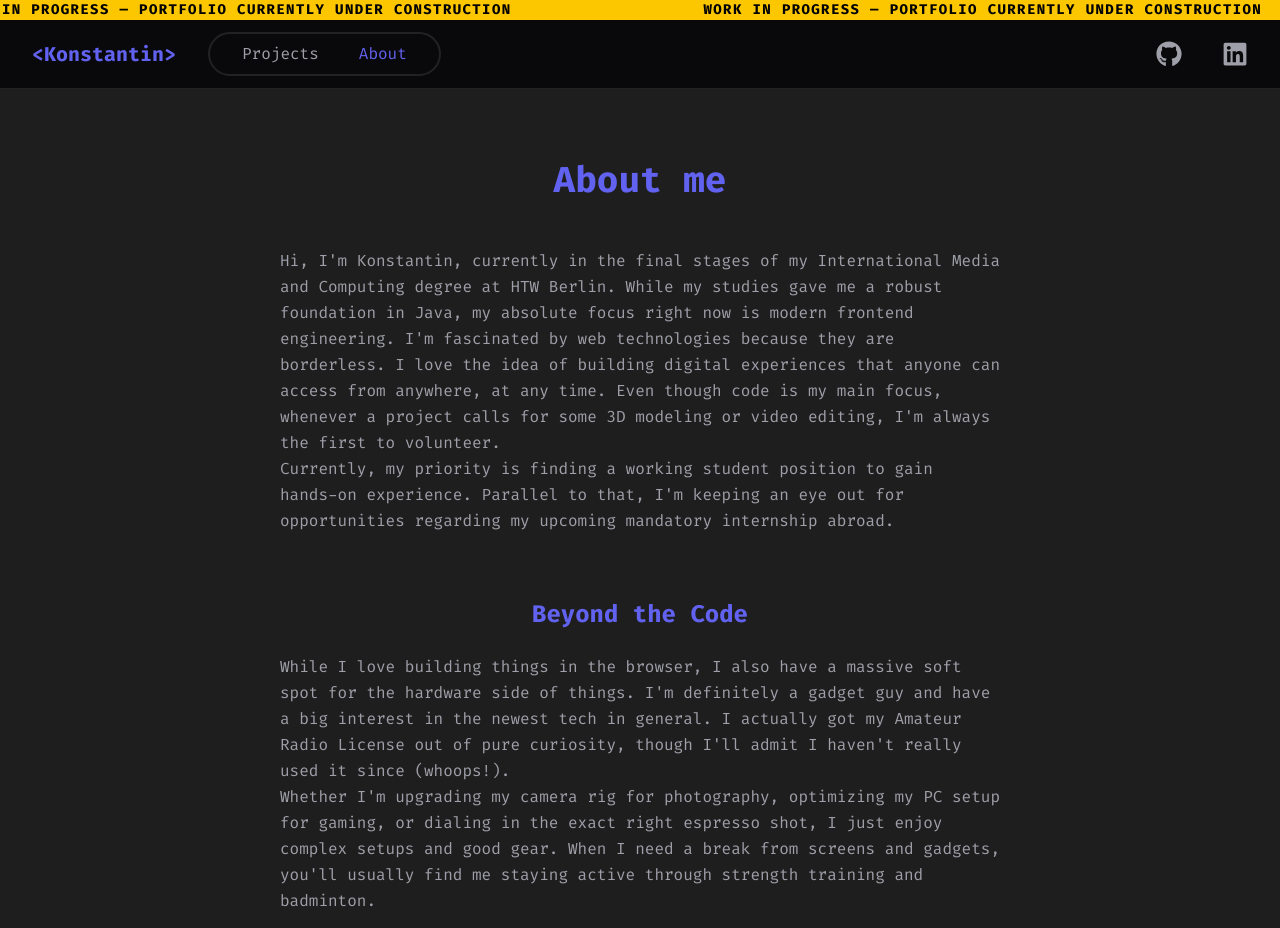
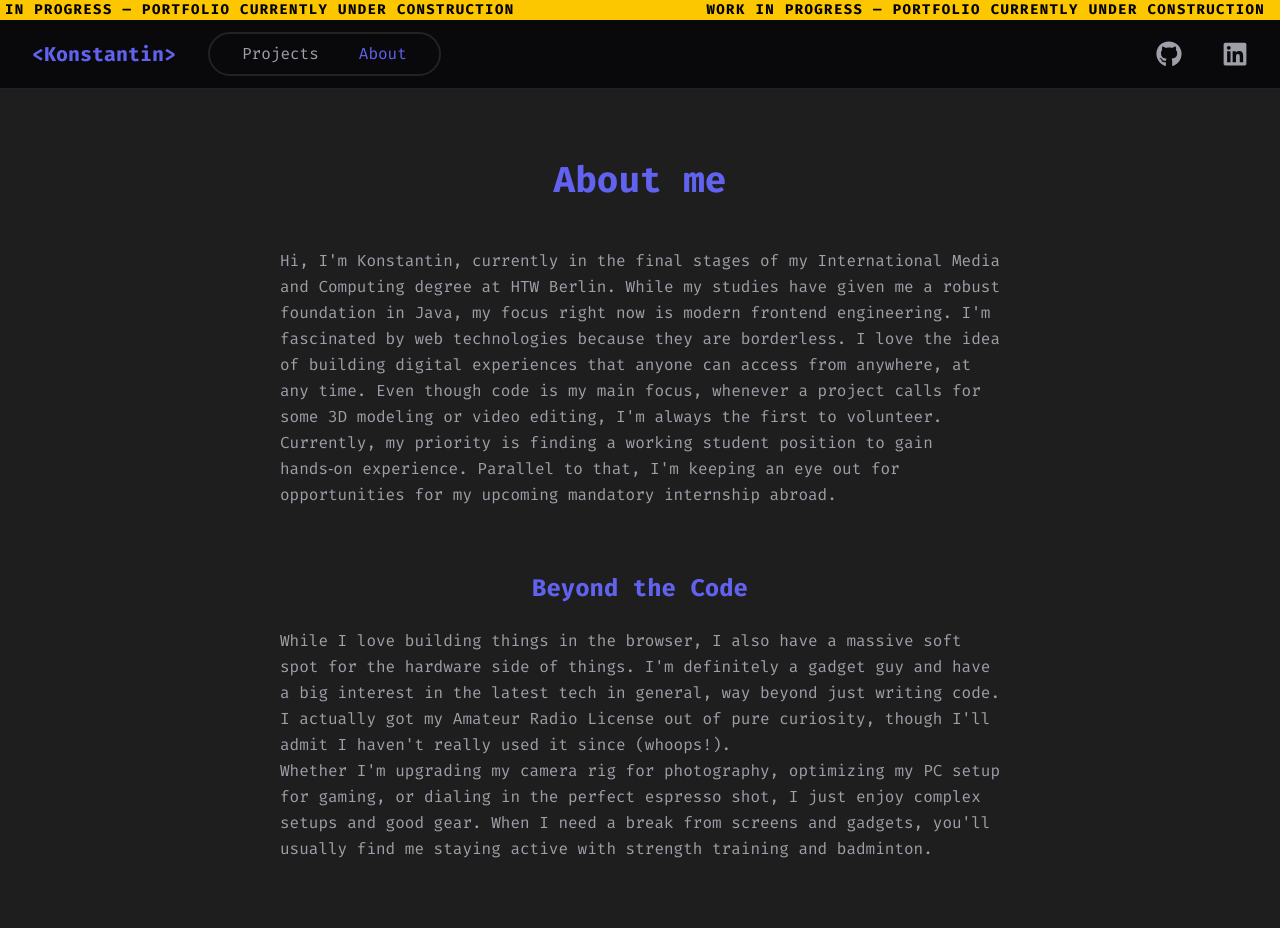
Before and after one commit to Sonic12K12/portfolio-website-nextjs, a Next.js app: page /about in a window 1280 px wide. Shown: the top 928 px of the page. Built offline with nearby package versions, Linux system fonts and the light colour scheme.

Commit message:
refactor AboutPage and refine about text

```diff
--- a/src/app/about/page.js
+++ b/src/app/about/page.js
@@ -15,33 +15,34 @@ export default function AboutPage() {
         <p className="mb-16 leading-relaxed">
           Hi, I&apos;m Konstantin, currently in the final stages of my
           International Media and Computing degree at HTW Berlin. While my
-          studies gave me a robust foundation in Java, my absolute focus right
-          now is modern frontend engineering. I&apos;m fascinated by web
+          studies have given me a robust foundation in Java, my focus right now
+          is modern frontend engineering. I&apos;m fascinated by web
           technologies because they are borderless. I love the idea of building
           digital experiences that anyone can access from anywhere, at any time.
           Even though code is my main focus, whenever a project calls for some
           3D modeling or video editing, I&apos;m always the first to volunteer.
-          <br /> Currently, my priority is finding a working student position to
-          gain
-          <br /> hands-on experience. Parallel to that, I&apos;m keeping an eye
-          out for opportunities regarding my upcoming mandatory internship
-          abroad.
+          Currently, my priority is finding a working student position to gain
+          hands&#8209;on experience. Parallel to that, I&apos;m keeping an eye
+          out for opportunities for my upcoming mandatory internship abroad.
         </p>
 
         <h2 className="text-2xl font-bold mb-6 text-center text-primary">
           Beyond the Code
         </h2>
-        <p className="mb-16 leading-relaxed">
+        <p className="leading-relaxed">
           While I love building things in the browser, I also have a massive
           soft spot for the hardware side of things. I&apos;m definitely a
-          gadget guy and have a big interest in the newest tech in general. I
-          actually got my Amateur Radio License out of pure curiosity, though
-          I&apos;ll admit I haven&apos;t really used it since (whoops!).
-          <br /> Whether I&apos;m upgrading my camera rig for photography,
-          optimizing my PC setup for gaming, or dialing in the exact right
-          espresso shot, I just enjoy complex setups and good gear. When I need
-          a break from screens and gadgets, you&apos;ll usually find me staying
-          active through strength training and badminton.
+          gadget guy and have a big interest in the latest tech in general, way
+          beyond just writing code. I actually got my Amateur Radio License out
+          of pure curiosity, though I&apos;ll admit I haven&apos;t really used
+          it since (whoops!).
+        </p>
+        <p className="mb-16 leading-relaxed">
+          Whether I&apos;m upgrading my camera rig for photography, optimizing
+          my PC setup for gaming, or dialing in the perfect espresso shot, I
+          just enjoy complex setups and good gear. When I need a break from
+          screens and gadgets, you&apos;ll usually find me staying active with
+          strength training and badminton.
         </p>
 
         {/* Contact & Links Section */}
```
